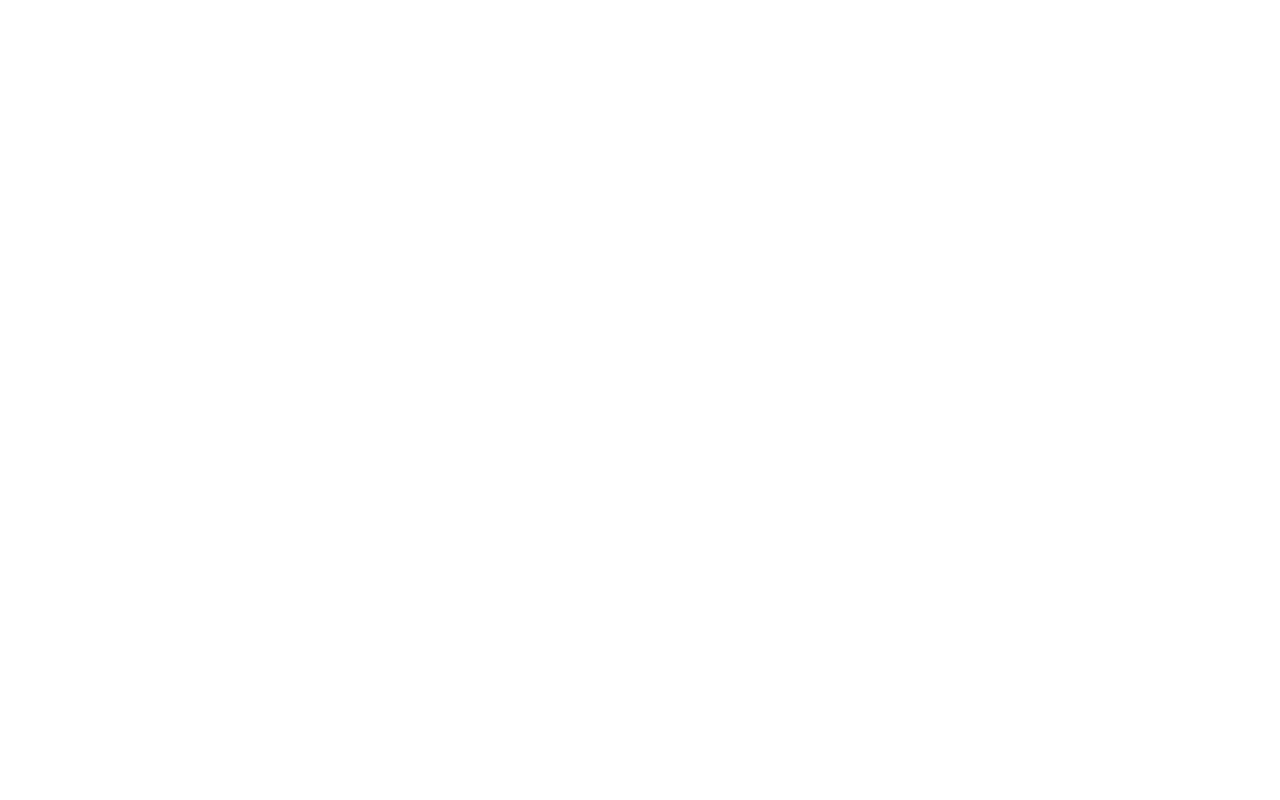
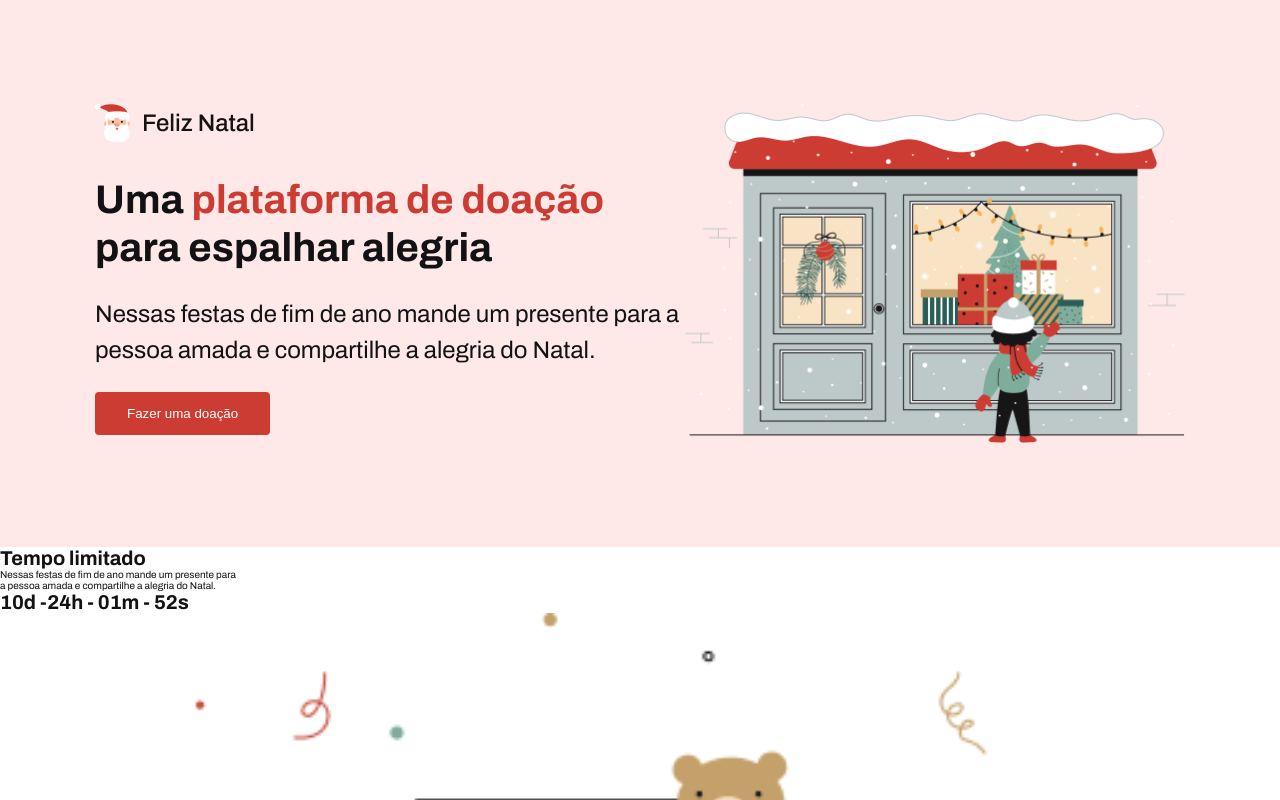
Before and after one commit to TeixeiraManuel/merry-christmas, a plain HTML site: page index.html in a window 1280 px wide. Shown: the top 800 px of the page. Drawn offline with Linux system fonts and the light colour scheme.

Commit message:
feat:create header

```diff
--- a/css/styles.css
+++ b/css/styles.css
@@ -0,0 +1,114 @@
+/*Estilos padrões*/
+*{
+    padding: 0;
+    margin: 0;
+    box-sizing: border-box;
+
+}
+body {
+    font-family: 'Archivo', sans-serif;
+}
+:root{
+    --header-color:#FFE9E8;
+    --dark-scale: #121214;
+    --button-text:#fff;
+    --color-primary:#CD3C32;
+}
+
+html{
+    font-size: 62.5%;
+    color: var(--dark-scale);
+}
+
+header{
+    display: flex;
+    justify-content: center;
+    background: var(--header-color);
+    padding: 10.4rem 0;
+}
+
+.content{
+    max-width: 1216px;
+    display: flex;
+    justify-content: space-between;
+}
+.content-information{
+    max-width: 59.0rem;
+}
+.logo{
+    margin-bottom: 3.2rem;
+}
+header h1{
+    font-size: 4rem;
+    font-weight: 600;
+    line-height: 4.8rem;
+}
+
+header span{
+    color: var(--color-primary);
+}
+
+header p{
+    font-size: 2.4rem;
+    font-weight: 400;
+    line-height: 3.6rem;
+    margin:2.4rem 0;
+
+}
+
+header .content button{
+    outline: none;
+    border: none;
+    cursor: pointer;
+    color: var(--button-text);
+    background-color: var(--color-primary);
+    padding: 14px 32px 14px 32px;
+    border-radius: .4rem;
+    opacity: 0px;
+    transition-duration: 1s;
+
+}
+button:hover{
+    transition-duration: 1s;
+    transform:scale(1.6);
+}
+header img{
+    max-width: 50rem;
+}
+.img-header{
+    min-width: 310.38px;
+}
+.container{
+    max-width: 1216px;
+}
+.center{
+
+    display: flex;
+    flex-direction: column;
+    justify-content: space-between;
+}
+
+@media (max-width:1130px) {
+    .content{
+        flex-wrap: wrap;
+        justify-content: center;
+    }
+    .content-information{
+        display: flex;
+        flex-direction: column;
+        text-align: center;
+        margin-bottom: 12rem;
+        align-items: center;
+    }
+    header{
+        height: 100vh;
+    }
+}
+@media (max-width:430px) {
+    header h1{
+        font-size: 3.2rem;
+    }
+    header p{
+        font-size: 1.8rem;
+    }
+}
--- a/index.html
+++ b/index.html
@@ -3,9 +3,41 @@
 <head>
     <meta charset="UTF-8">
     <meta name="viewport" content="width=device-width, initial-scale=1.0">
-    <title>Document</title>
+    <title>merry-chrimtmas</title>
+    <link rel="stylesheet" href="css/styles.css">
+    <link rel="shortcut icon" href="assets/icon/favicon.png" type="image/x-icon">
+
+    <link rel="preconnect" href="https://fonts.gstatic.com">
+  <link href="https://fonts.googleapis.com/css2?family=Archivo:wght@400;700&display=swap" rel="stylesheet">
 </head>
 <body>
+    <header>
+        <div class="content">
+            <div class="content-information">
+                <img class="logo" src="assets/img/logo.png" alt="">
+                <h1>Uma <span>plataforma de doação</span>
+                    para espalhar alegria
+                </h1>
+                <p>Nessas festas de fim de ano mande um presente
+                    para a pessoa amada e compartilhe a alegria do Natal.
+                </p>
+                <button>Fazer uma doação</button>
+            </div>
+            <img class="img-header" src="assets/img/header-img.png" alt="">
+        </div>
+    </header>
+    <div class="container">
+        <div class="center">
+            <h1>Tempo limitado</h1>
+            <p>Nessas festas de fim de ano mande um presente para <br>
+                a pessoa amada e compartilhe a alegria do Natal.
+            </p>
+            <h1>10d -24h - 01m  - 52s</h1>
+            <img src="assets/img/center-img.png" alt="">
+        </div>
+        <div class="end">
 
+        </div>
+    </div>
 </body>
 </html>
```
Also changed, not shown: assets/icon/favicon.png (added).
